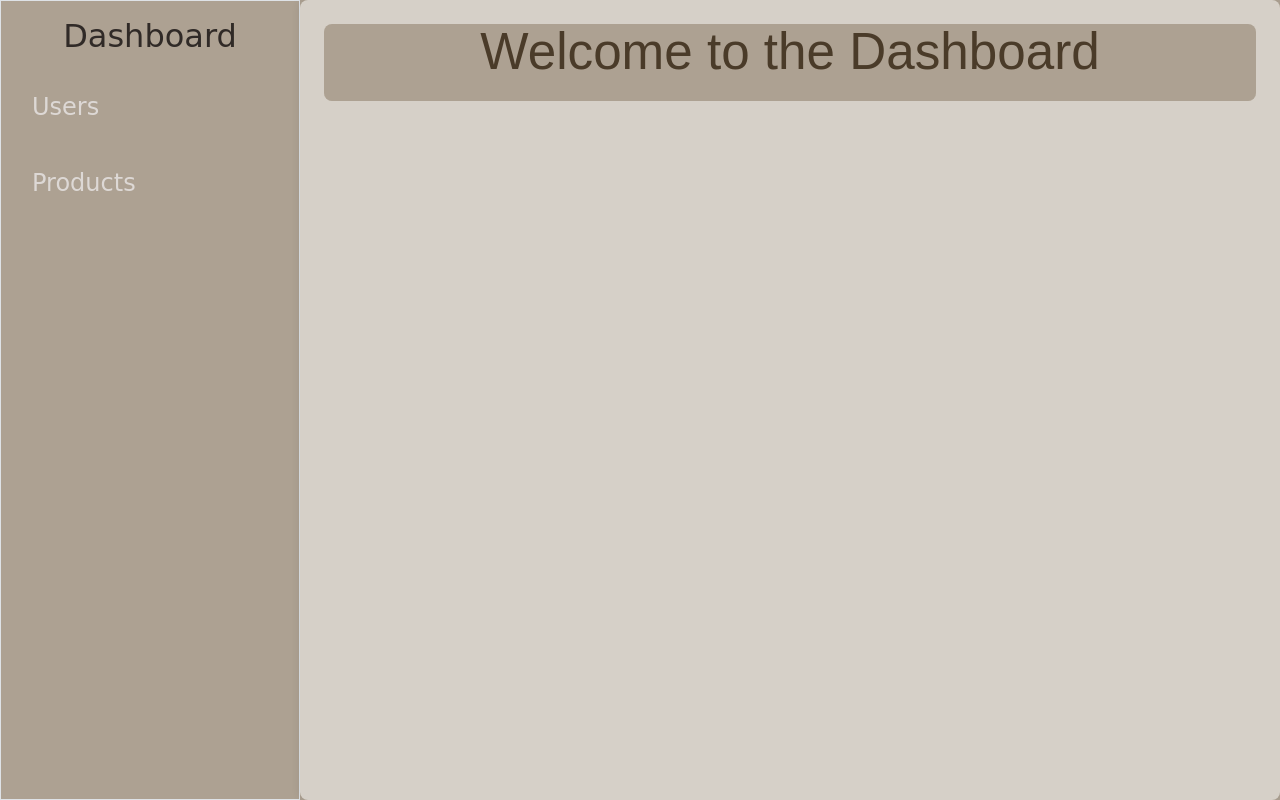
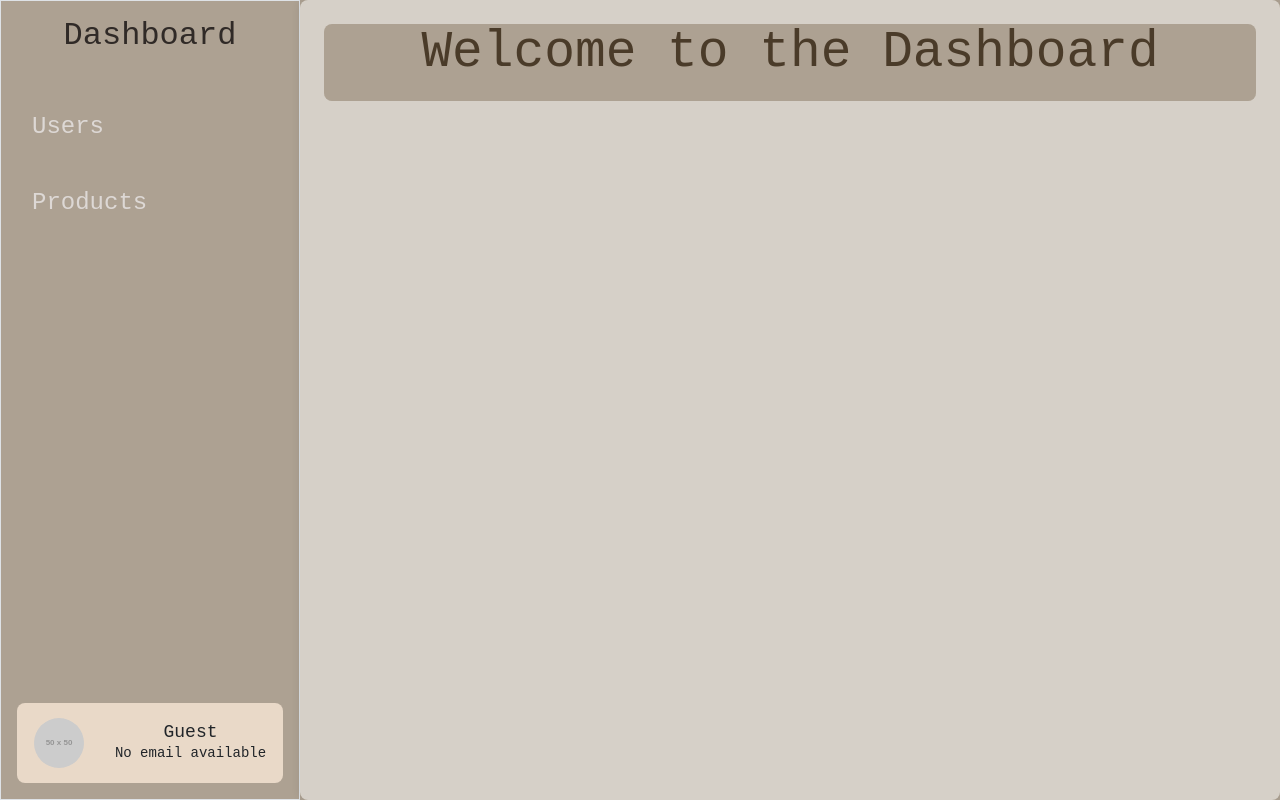
Before and after one commit to Nahhmiehh/management-system, a React (Vite) app: page /dashboard in a window 1280 px wide. Built offline with nearby package versions, Linux system fonts and the light colour scheme.

Commit message:
finalizing commit

```diff
--- a/src/App.jsx
+++ b/src/App.jsx
@@ -15,8 +15,8 @@ const App = () => {
                 <Route path="/registration" element={<Registration />} />
                 <Route path="/dashboard" element={<Dashboard />} />
                 <Route path="/add-product" element={<AddProduct />} />
-                <Route path="/products" element={<ProductList />} />  {/* Product List */}
-                <Route path="/edit-product/:id" element={<EditProduct />} />  {/* Edit Product */}
+                <Route path="/products" element={<ProductList />} />
+                <Route path="/edit-product/:id" element={<EditProduct />} />
             </Routes>
         </Router>
     );
--- a/src/api/api.js
+++ b/src/api/api.js
@@ -1,11 +1,11 @@
 import axios from 'axios';
 
 // API base URL
-const API_URL = 'http://localhost:4000/api/products'; // Update the URL to match your endpoints
+const API_URL = 'http://localhost:4000/api/products';
 
 // Add a new product
 export const addProduct = (productData) => {
-  return axios.post(API_URL, productData); // Make sure this points to the right endpoint
+  return axios.post(API_URL, productData);
 };
 
 // Update an existing product by ID
--- a/src/pages/addproduct.css
+++ b/src/pages/addproduct.css
@@ -1,13 +1,12 @@
-body {
-  font-family: 'Comic Sans MS', cursive, sans-serif;
+.addproducts {
   background-color: white;
+  font-family: 'Courier New', Courier, monospace;
 }
 
 .product-container {
   background-color: #e9d9c8;
   padding: 20px;
   border-radius: 8px;
-  box-shadow: 0 4px 8px rgba(0, 0, 0, 0.1);
 }
 
 h2 {
--- a/src/pages/addproduct.jsx
+++ b/src/pages/addproduct.jsx
@@ -1,4 +1,5 @@
 import React, { useState } from 'react';
+import { useNavigate } from 'react-router-dom'; // Import useNavigate for navigation
 import { addProduct } from '../api/api';
 import './addproduct.css';
 
@@ -11,6 +12,8 @@ const AddProduct = () => {
     qty: '',
     date_added: '',
   });
+
+  const navigate = useNavigate(); // Create a navigate function
 
   const handleChange = (e) => {
     setFormData({ ...formData, [e.target.name]: e.target.value });
@@ -29,6 +32,7 @@ const AddProduct = () => {
         qty: '',
         date_added: '',
       });
+      navigate('/products'); // Navigate back to the product list after adding
     } catch (error) {
       console.error('Error adding product:', error);
       alert('Error adding product');
@@ -46,11 +50,15 @@ const AddProduct = () => {
     });
   };
 
+  const handleCancel = () => {
+    navigate('/products'); // Navigate to the products page when canceled
+  };
+
   return (
-    <div className="d-flex justify-content-center align-items-center vh-100 vw-100">
-    <div style={{ padding: '20px', fontFamily: 'Comic Sans MS', backgroundColor: '#e9d9c8' }}>
+    <div className="addproducts d-flex justify-content-center align-items-center vh-100 vw-100">
+      <div style={{ padding: '20px', backgroundColor: '#e9d9c8' }}>
         <h2>Add New Product</h2>
-      <form className="product-container border p-4 rounded" style={{ width: '400px' }} onSubmit={handleSubmit}>
+        <form className="product-container p-4 rounded" style={{ width: '400px' }} onSubmit={handleSubmit}>
           <div>
             <label>Product Code: </label>
             <input
@@ -114,7 +122,7 @@ const AddProduct = () => {
           </div>
 
           <button type="submit">Save</button>
-        <button type="button" onClick={handleClear}>Clear</button>
+          <button type="button" onClick={handleCancel}>Cancel</button>
         </form>
       </div>
     </div>
--- a/src/pages/dashboard.css
+++ b/src/pages/dashboard.css
@@ -1,15 +1,20 @@
 .dashboard-container {
     height: 100vh;
     background-color: #ada192;
+    font-family: 'Courier New', Courier, monospace;
+    display: flex; /* Flex container for layout */
 }
 
 .sidebar {
     background-color: #ada192;
     width: 300px;
+    display: flex;
+    flex-direction: column; /* Aligns the children elements in a column */
+    justify-content: space-between; /* Pushes profile section to the bottom */
+    padding: 20px;
 }
 
 .sidebar h2 {
-    font-family: 'Comic Sans MS', cursive, sans-serif;
     color: #302a27;
     font-size: 2.0rem;
     margin-bottom: 10px;
@@ -25,7 +30,6 @@
 }
 
 .sidebar-button {
-    font-family: 'Comic Sans MS', cursive, sans-serif;
     display: block;
     padding: 10px 15px;
     font-size: 1.5rem;
@@ -36,14 +40,45 @@
 }
 
 .sidebar-button:hover {
-    font-family: 'Comic Sans MS', cursive, sans-serif;
     text-decoration: none;
     color: #ddd8d5;
     background-color: #4e4b44;
 }
 
+/* Profile Section at the Bottom of Sidebar */
+.profile-section {
+    margin-top: auto; /* Pushes the profile to the bottom */
+    text-align: center;
+    padding: 15px;
+    background-color: #e9d9c8; /* Lighter background for the profile section */
+    border-radius: 8px;
+}
+
+.profile-info {
+    display: flex;
+    align-items: center;
+    justify-content: center;
+    gap: 15px;
+}
+
+.profile-pic {
+    border-radius: 50%;
+    width: 50px;
+    height: 50px;
+    object-fit: cover; /* Ensures the image fits the circle shape */
+}
+
+.profile-info h5 {
+    margin: 0;
+    font-size: 18px;
+}
+
+.profile-info p {
+    margin: 0;
+    font-size: 14px;
+}
+
 .main-content {
-    font-family: 'Comic Sans MS', cursive, sans-serif;
     background-color: #d6d0c8;
     border-radius: 8px;
     box-shadow: 0 0 10px rgba(0, 0, 0, 0.1);
--- a/src/pages/dashboard.jsx
+++ b/src/pages/dashboard.jsx
@@ -3,6 +3,9 @@ import { Link } from 'react-router-dom';
 import './dashboard.css';
 
 const Dashboard = () => {
+  // Retrieve the user data from localStorage
+  const user = JSON.parse(localStorage.getItem('user'));
+
   return (
     <div className="dashboard-container d-flex vh-100 vw-100">
       <nav className="sidebar border p-3">
@@ -15,6 +18,17 @@ const Dashboard = () => {
             <Link to="/products" className="sidebar-button">Products</Link>
           </li>
         </ul>
+
+        {/* Profile Section */}
+        <div className="profile-section mt-auto">
+          <div className="profile-info d-flex align-items-center">
+            <img src="https://via.placeholder.com/50" alt="Profile" className="profile-pic" />
+            <div className="ml-3">
+              <h5>{user ? user.fullName : 'Guest'}</h5>
+              <p>{user ? user.email : 'No email available'}</p>
+            </div>
+          </div>
+        </div>
       </nav>
 
       <main className="main-content flex-grow-1 p-4">
@@ -25,4 +39,5 @@ const Dashboard = () => {
     </div>
   );
 };
+
 export default Dashboard;
--- a/src/pages/login.css
+++ b/src/pages/login.css
@@ -1,3 +1,7 @@
+.loginpage{
+  background-color: white;
+  font-family: 'Courier New', Courier, monospace;
+}
 
 .login-container {
   background-color: #e9d9c8;
--- a/src/pages/login.jsx
+++ b/src/pages/login.jsx
@@ -12,15 +12,22 @@ const Login = () => {
         e.preventDefault();
         try {
             const response = await axios.post('http://localhost:4000/api/login', { username, password });
+
+            // Check if login is successful
             if (response.status === 200) {
+                // Store the user data in localStorage
+                localStorage.setItem('user', JSON.stringify(response.data.user));
+
+                // Navigate to the dashboard
                 navigate('/dashboard');
             }
         } catch (error) {
             alert('Invalid credentials');
         }
     };
+
     return (
-        <div className="d-flex justify-content-center align-items-center vh-100 vw-100">
+        <div className="loginpage d-flex justify-content-center align-items-center vh-100 vw-100">
             <form className="login-container border p-4 rounded" style={{ width: '400px' }} onSubmit={handleSubmit}>
                 <h2 className="text-center mb-4">Login</h2>
 
--- a/src/pages/productlist.css
+++ b/src/pages/productlist.css
@@ -1,3 +1,14 @@
+.product-list-fullpage {
+  display: flex;
+  flex-direction: column;
+  min-height: 100vh;
+  width: 100vw;
+  background-color: #e9d9c8;
+  padding: 20px;
+  box-sizing: border-box;
+  font-family: 'Courier New', Courier, monospace;
+}
+
 .product-list-container {
     width:100%;
     margin: 0 auto;
@@ -10,7 +21,6 @@
   h1 {
     text-align: left;
     color: #4a3b29;
-    font-family: 'Arial', sans-serif;
     margin-bottom: 20px;
   }
 
@@ -44,7 +54,6 @@
     padding: 12px;
     border: 1px solid #d3c0a5;
     text-align: left;
-    font-family: 'Courier New', Courier, monospace;
   }
 
   .table th {
--- a/src/pages/productlist.jsx
+++ b/src/pages/productlist.jsx
@@ -43,11 +43,15 @@ export const ProductList = () => {
   };
 
   return (
-    <div className="d-flex justify-content-center align-items-center vh100 vw-100">
+    <div className="product-list-fullpage">
       <div className="product-list-container">
         <h1>Product List</h1>
 
-      <Link to="/add-product" className="btn btn-primary mb-3">
+        <Link to="/dashboard" className="btn btn-primary mb-3 ms-2">
+          Back to Dashboard
+        </Link>
+
+        <Link to="/add-product" className="btn btn-primary mb-3 ms-2">
           Add Product
         </Link>
 
--- a/src/pages/registration.css
+++ b/src/pages/registration.css
@@ -1,4 +1,7 @@
-
+.registerpage {
+  background-color: white;
+  font-family: 'Courier New', Courier, monospace;
+}
 .registration-container {
     background-color: #e9d9c8;
     color: #1d1d1d;
--- a/src/pages/registration.jsx
+++ b/src/pages/registration.jsx
@@ -29,7 +29,7 @@ const Registration = () => {
     };
 
     return (
-        <div className="d-flex justify-content-center align-items-center vh-100 vw-100">
+        <div className="registerpage d-flex justify-content-center align-items-center vh-100 vw-100">
             <form className="registration-container border p-4 rounded" style={{ width: '400px' }} onSubmit={handleSubmit}>
                 <h2 className="text-center mb-4">Register</h2>
 
```
Lines whose indentation alone changed are shown as unchanged.
